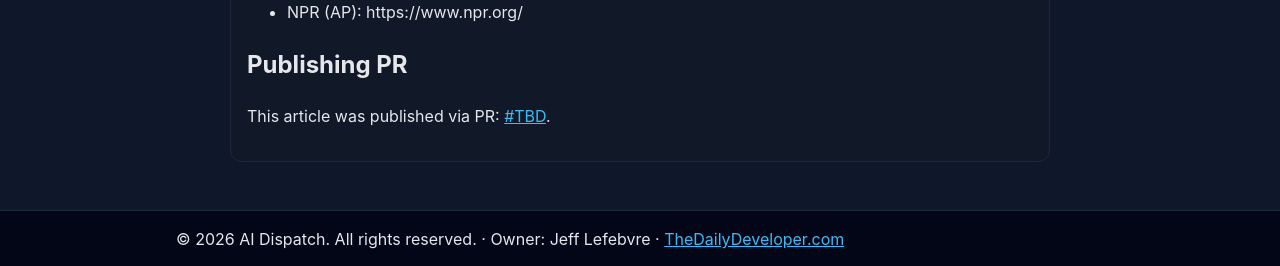
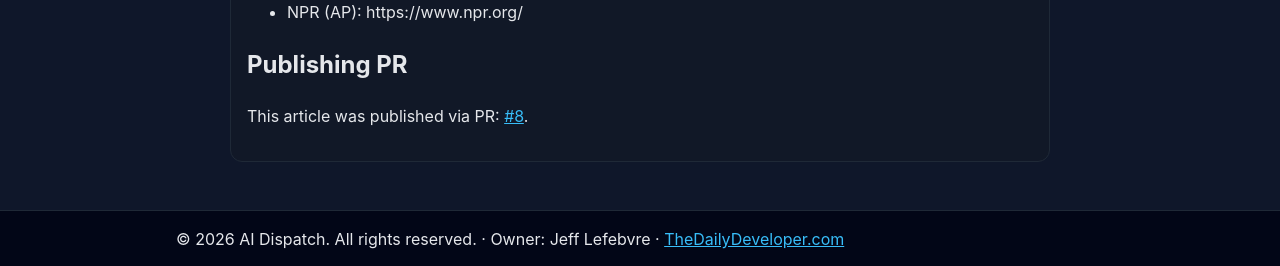
Before and after one commit to thestamp/Static-ai-articles, a Jekyll site: the page built from articles/2026-04-23-pentagon-navy-secretary-exit.md, in a window 1280 px wide. Shown: the part 892-1158 px from the top of the page. Built offline with Jekyll 4.4.1, drawn with Linux system fonts in a browser that asks for light colours.

Commit message:
chore: add PR traceability link for article

```diff
--- a/articles/2026-04-23-pentagon-navy-secretary-exit.md
+++ b/articles/2026-04-23-pentagon-navy-secretary-exit.md
@@ -8,7 +8,7 @@ subject: "news-politics"
 category: "breaking-news"
 status: "published"
 permalink: "/articles/2026-04-23-pentagon-navy-secretary-exit/"
-published_pr_url: "TBD"
+published_pr_url: "https://github.com/thestamp/Static-ai-articles/pull/8"
 ---
 
 # Pentagon Says Navy Secretary John Phelan Is Leaving Immediately
@@ -30,4 +30,4 @@ According to public reporting, no long transition window was announced, and defe
 
 ## Publishing PR
 
-This article was published via PR: [#TBD](TBD).
+This article was published via PR: [#8](https://github.com/thestamp/Static-ai-articles/pull/8).
```
